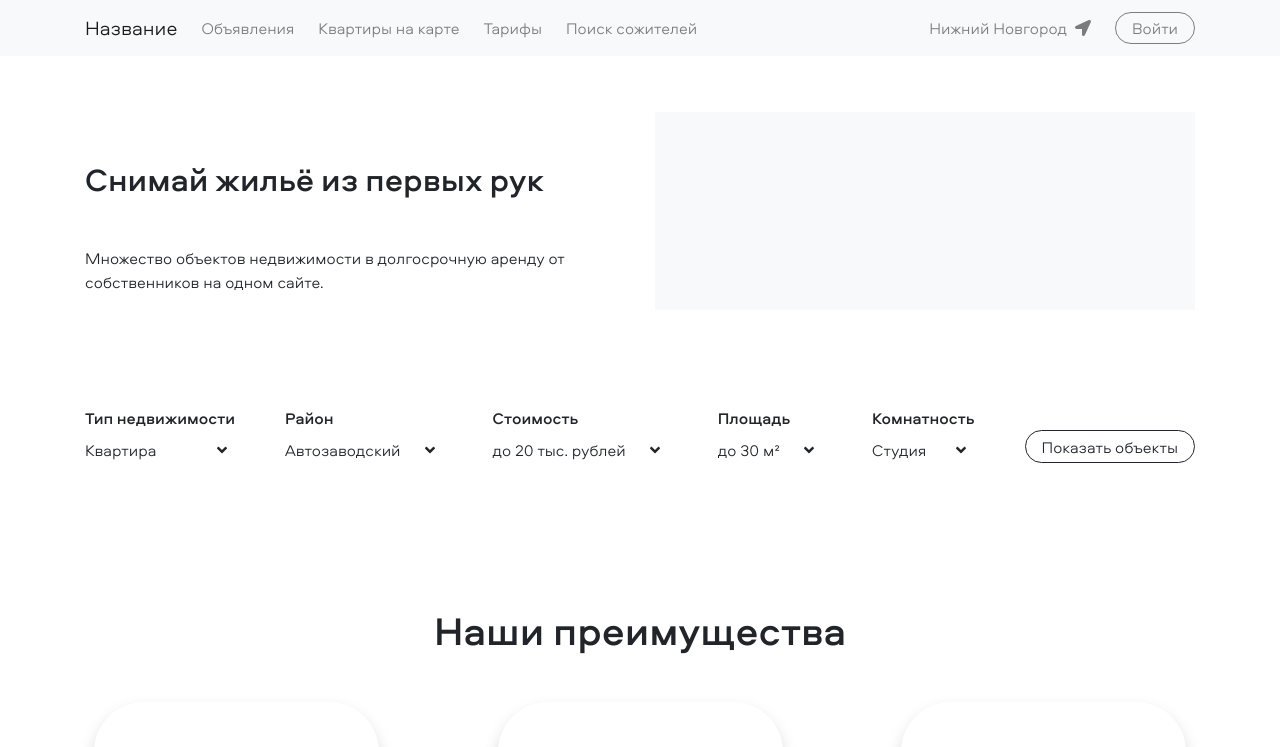
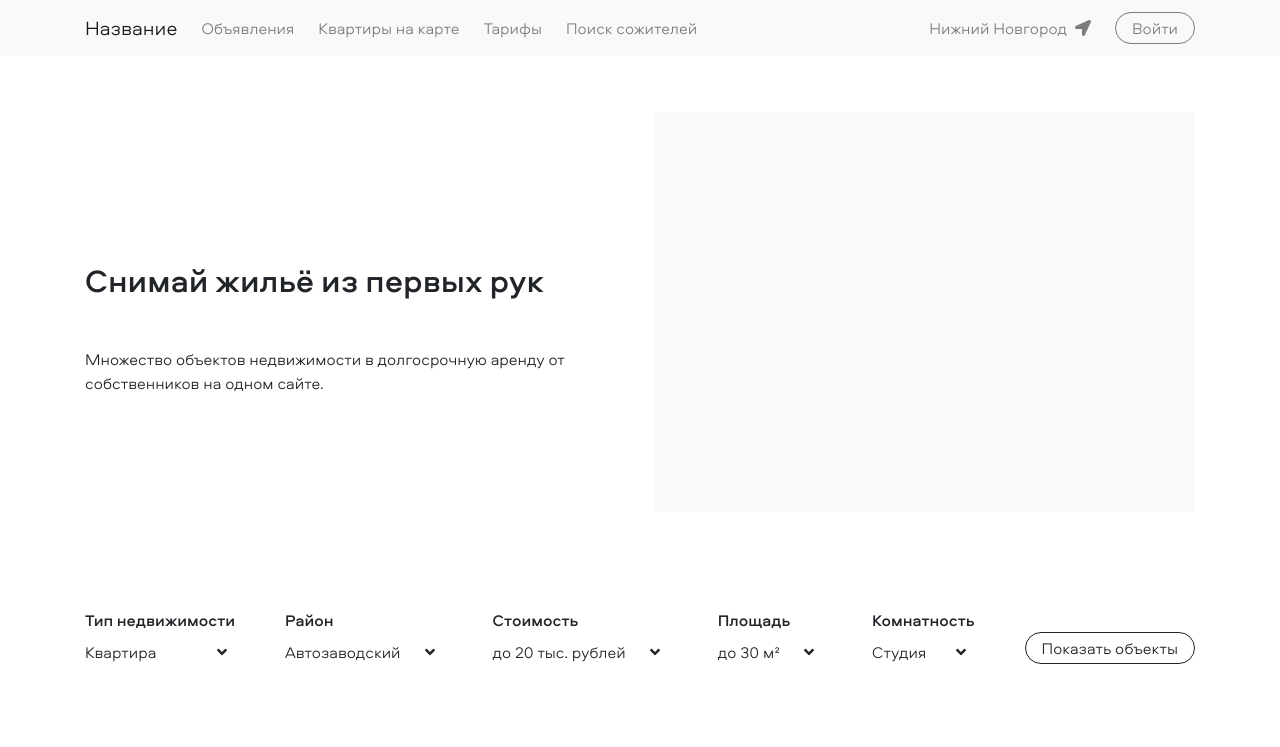
Before and after one commit to honeyshi/RealEstateAgency, a React (Create React App) app: page / in a window 1280 px wide. Shown: the top 747 px of the page. Built offline with nearby package versions, Linux system fonts and the light colour scheme.

Commit message:
Update filters section

```diff
--- a/src/app/navbarPages/startPage/sections/filtersSection.tsx
+++ b/src/app/navbarPages/startPage/sections/filtersSection.tsx
@@ -6,7 +6,7 @@ export const FiltersSection: React.FC = () => {
   return (
     <Section>
       <Container nonFluid>
-        <Row pb="5">
+        <Row pb="5" alignItems="center">
           <Column>
             <Flexbox justifyContent="center" vertical>
               <TextField tag="h2" mb="5" mt="5">
@@ -18,7 +18,7 @@ export const FiltersSection: React.FC = () => {
             </Flexbox>
           </Column>
           <Column>
-            <Block bg="light" h="100" />
+            <Block bg="light" style={{ height: '25rem' }} />
           </Column>
         </Row>
         <StartPageFilters />
```
